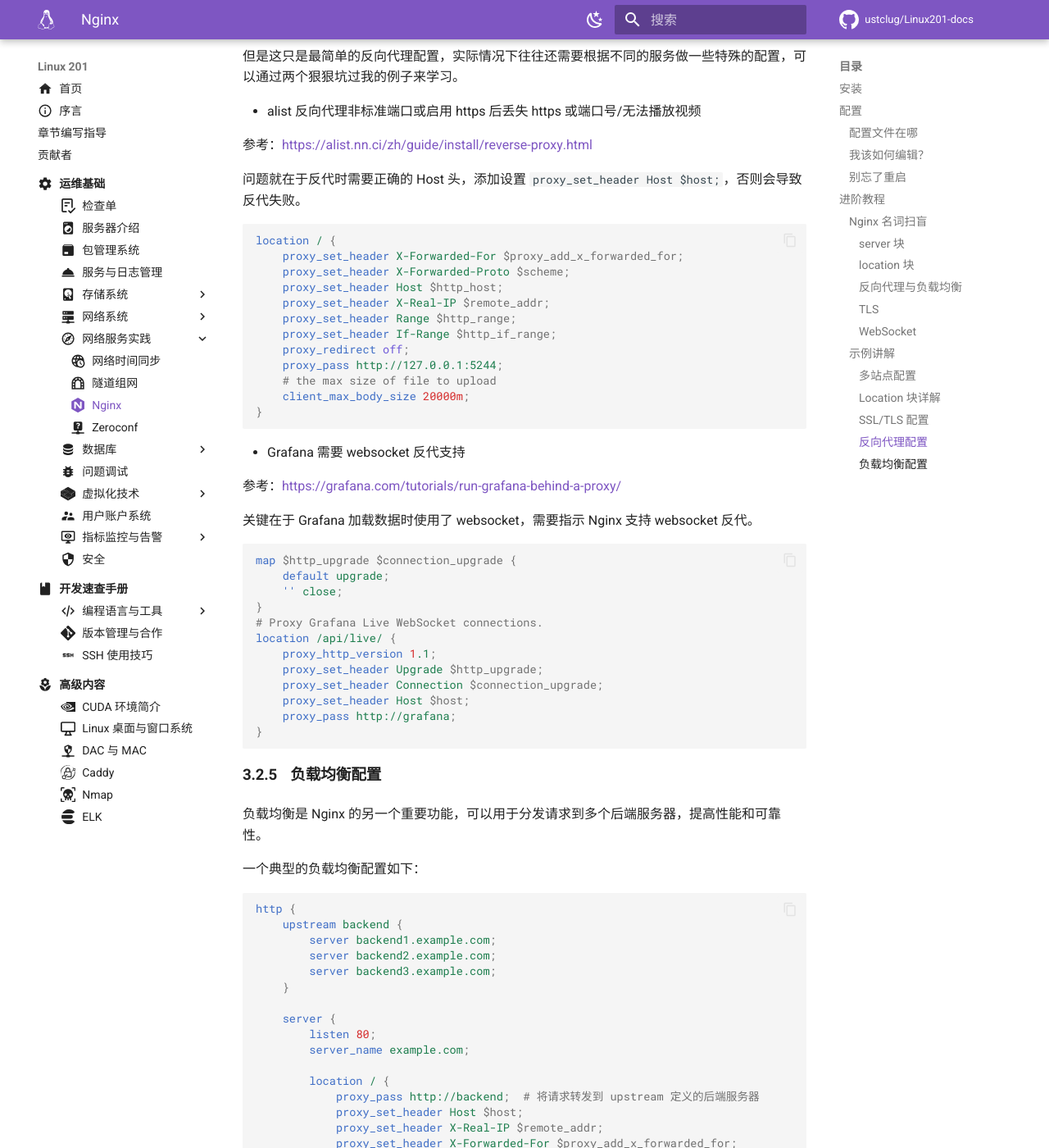
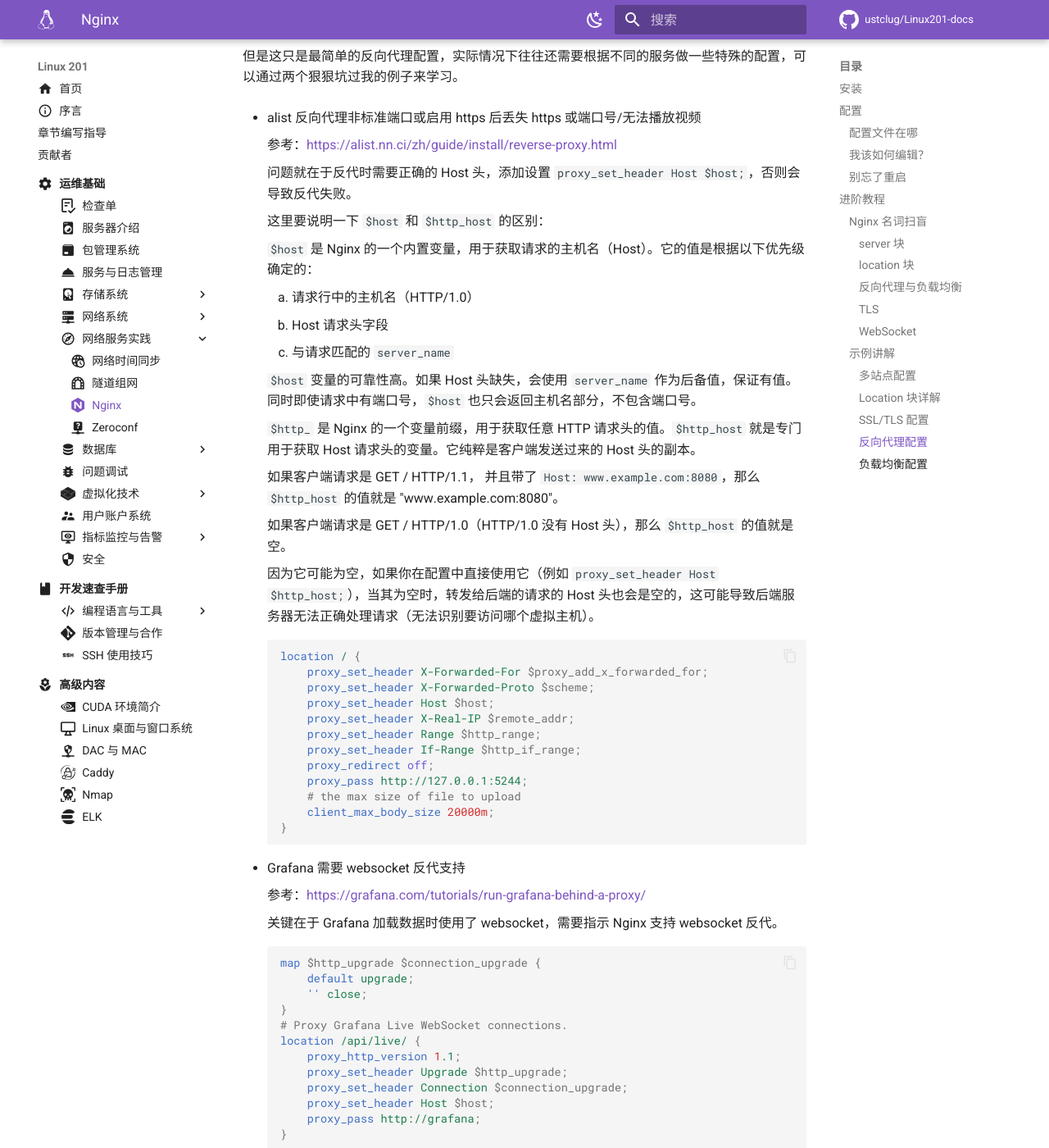
Before and after one commit to ustclug/Linux201-docs, an MkDocs documentation site: the page built from docs/ops/network-service/nginx.md, in a window 1280 px wide and 1400 px high, scrolled down 10684 px. Shown: the whole window at 82% size. Built offline with MkDocs 1.6.1 and Material for MkDocs 9.7.7, drawn with Linux system fonts in a browser that asks for light colours; comment, search, counter and statistics services are not loaded; some of the changed text lies outside the part shown.

Commit message:
nginx: fix typo

````diff
--- a/docs/ops/network-service/nginx.md
+++ b/docs/ops/network-service/nginx.md
@@ -436,7 +436,7 @@
 
 反向代理是 Nginx 的一个重要功能，可以用于隐藏后端服务器的真实 IP 地址，提高安全性。也可以将开在不同端口的服务统一到一个端口上。
 
-比如 alist 默认端口是 5244，komga 默认端口是 25600，jellyfin 默认端口是 8096，grafana 的默认端口是 3000，你可以通过反向代理将它们统一到 80 或 443 端口上。使用如下的域名区分不同的服务。
+假如你开设了一个多媒体服务器，在运行的服务器软件中，alist 默认端口是 5244，komga 默认端口是 25600，jellyfin 默认端口是 8096，grafana 的默认端口是 3000，你可以通过反向代理将它们统一到 80 或 443 端口上。使用如下的域名区分不同的服务：
 
 * alist.cherr.cc -> 5244
 * komga.cherr.cc -> 25600
@@ -480,45 +480,63 @@
 
 * alist 反向代理非标准端口或启用 https 后丢失 https 或端口号/无法播放视频
 
-参考：<https://alist.nn.ci/zh/guide/install/reverse-proxy.html>
+    参考：<https://alist.nn.ci/zh/guide/install/reverse-proxy.html>
 
-问题就在于反代时需要正确的 Host 头，添加设置 `proxy_set_header Host $host;`，否则会导致反代失败。
+    问题就在于反代时需要正确的 Host 头，添加设置 `proxy_set_header Host $host;`，否则会导致反代失败。
 
-```nginx
-location / {
-    proxy_set_header X-Forwarded-For $proxy_add_x_forwarded_for;
-    proxy_set_header X-Forwarded-Proto $scheme;
-    proxy_set_header Host $http_host;
-    proxy_set_header X-Real-IP $remote_addr;
-    proxy_set_header Range $http_range;
-    proxy_set_header If-Range $http_if_range;
-    proxy_redirect off;
-    proxy_pass http://127.0.0.1:5244;
-    # the max size of file to upload
-    client_max_body_size 20000m;
-}
-```
+    这里要说明一下 `$host` 和 `$http_host` 的区别：
+
+    `$host` 是 Nginx 的一个内置变量，用于获取请求的主机名（Host）。它的值是根据以下优先级确定的：
+
+    1. 请求行中的主机名（HTTP/1.0）
+    2. Host 请求头字段
+    3. 与请求匹配的 `server_name`
+
+    `$host` 变量的可靠性高。如果 Host 头缺失，会使用 `server_name` 作为后备值，保证有值。同时即使请求中有端口号，`$host` 也只会返回主机名部分，不包含端口号。
+
+    `$http_` 是 Nginx 的一个变量前缀，用于获取任意 HTTP 请求头的值。`$http_host` 就是专门用于获取 Host 请求头的变量。它纯粹是客户端发送过来的 Host 头的副本。
+
+    如果客户端请求是 GET / HTTP/1.1， 并且带了 `Host: www.example.com:8080`，那么 `$http_host` 的值就是 "www.example.com:8080"。
+
+    如果客户端请求是 GET / HTTP/1.0（HTTP/1.0 没有 Host 头），那么 `$http_host` 的值就是 空。
+
+    因为它可能为空，如果你在配置中直接使用它（例如 `proxy_set_header Host $http_host;`），当其为空时，转发给后端的请求的 Host 头也会是空的，这可能导致后端服务器无法正确处理请求（无法识别要访问哪个虚拟主机）。
+
+    ```nginx
+    location / {
+        proxy_set_header X-Forwarded-For $proxy_add_x_forwarded_for;
+        proxy_set_header X-Forwarded-Proto $scheme;
+        proxy_set_header Host $host;
+        proxy_set_header X-Real-IP $remote_addr;
+        proxy_set_header Range $http_range;
+        proxy_set_header If-Range $http_if_range;
+        proxy_redirect off;
+        proxy_pass http://127.0.0.1:5244;
+        # the max size of file to upload
+        client_max_body_size 20000m;
+    }
+    ```
 
 * Grafana 需要 websocket 反代支持
 
-参考：<https://grafana.com/tutorials/run-grafana-behind-a-proxy/>
+    参考：<https://grafana.com/tutorials/run-grafana-behind-a-proxy/>
 
-关键在于 Grafana 加载数据时使用了 websocket，需要指示 Nginx 支持 websocket 反代。
+    关键在于 Grafana 加载数据时使用了 websocket，需要指示 Nginx 支持 websocket 反代。
 
-```nginx
-map $http_upgrade $connection_upgrade {
-    default upgrade;
-    '' close;
-}
-# Proxy Grafana Live WebSocket connections.
-location /api/live/ {
-    proxy_http_version 1.1;
-    proxy_set_header Upgrade $http_upgrade;
-    proxy_set_header Connection $connection_upgrade;
-    proxy_set_header Host $host;
-    proxy_pass http://grafana;
-}
-```
+    ```nginx
+    map $http_upgrade $connection_upgrade {
+        default upgrade;
+        '' close;
+    }
+    # Proxy Grafana Live WebSocket connections.
+    location /api/live/ {
+        proxy_http_version 1.1;
+        proxy_set_header Upgrade $http_upgrade;
+        proxy_set_header Connection $connection_upgrade;
+        proxy_set_header Host $host;
+        proxy_pass http://grafana;
+    }
+    ```
 
 #### 负载均衡配置
 
````
